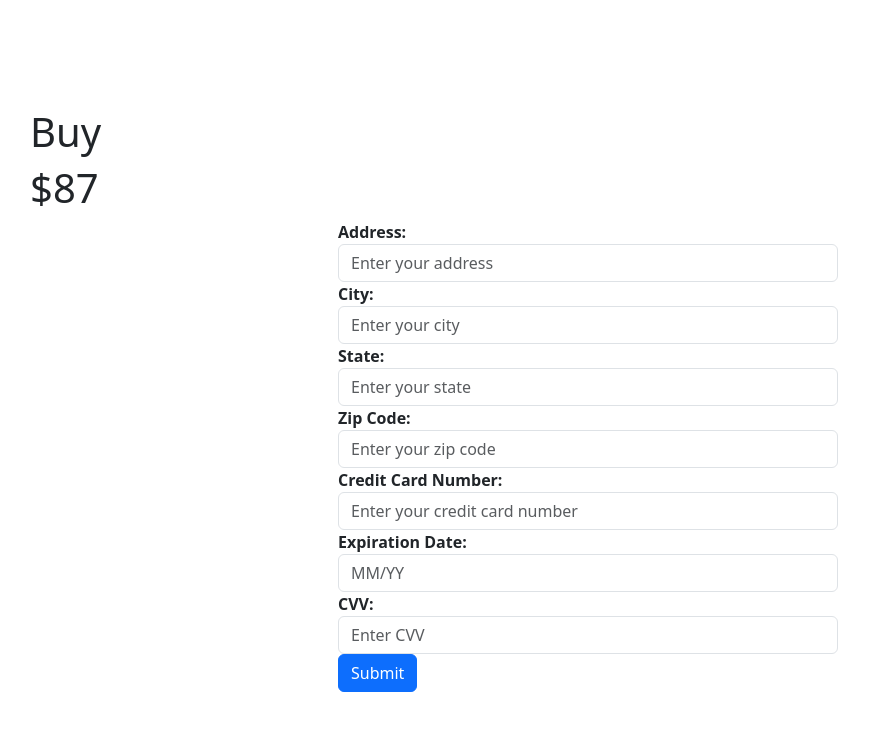
After one commit to EkanshGC/Ekagon, a Django app: page /buy/10 in a window 1280 px wide. The commit adds this page. Shown: the top 731 px of the page, without its empty margins (52-921 px from the left). Run offline with Django 4.2, Linux system fonts and the light colour scheme; a user stored in the database is signed in; data comes from the database, SQL or seed files in the repository; both versions use the stored data as it was after the commit.

Commit message:
Buy page and stuff

```diff
--- a/Ekagon/Ekagon/settings.py
+++ b/Ekagon/Ekagon/settings.py
@@ -25,7 +25,7 @@ SECRET_KEY = 'django-insecure-^7@b07$945h16#xwf0g4jray85+@sg8#mtt=xv6651iu6=2nlp
 # SECURITY WARNING: don't run with debug turned on in production!
 DEBUG = True
 
-ALLOWED_HOSTS = []
+ALLOWED_HOSTS = ["10.177.0.84", "127.0.0.1"]
 
 
 # Application definition
--- /dev/null
+++ b/Ekagon/main/templates/buy.html
@@ -0,0 +1,57 @@
+{% extends "base.html" %}
+
+{% block title %}Buy{% endblock title %}
+
+{% block extra_css %}
+<style>
+    .form-container {
+        max-width: 500px;
+        margin: 0 auto;
+    }
+
+    .form-group label {
+        font-weight: bold;
+    }
+</style>
+{% endblock extra_css %}
+
+{% block content %}
+<div class="container">
+    <h1>Buy</h1>
+    <h1>${{price}}</h1>
+    <div class="form-container">
+        <form action="{% url 'buy' listing_id=id %}" method="post">
+            {% csrf_token %}
+            <div class="form-group">
+                <label for="address">Address:</label>
+                <input type="text" class="form-control" id="address" placeholder="Enter your address">
+            </div>
+            <div class="form-group">
+                <label for="city">City:</label>
+                <input type="text" class="form-control" id="city" placeholder="Enter your city">
+            </div>
+            <div class="form-group">
+                <label for="state">State:</label>
+                <input type="text" class="form-control" id="state" placeholder="Enter your state">
+            </div>
+            <div class="form-group">
+                <label for="zipcode">Zip Code:</label>
+                <input type="text" class="form-control" id="zipcode" placeholder="Enter your zip code">
+            </div>
+            <div class="form-group">
+                <label for="creditcard">Credit Card Number:</label>
+                <input type="text" class="form-control" id="creditcard" placeholder="Enter your credit card number">
+            </div>
+            <div class="form-group">
+                <label for="expiry">Expiration Date:</label>
+                <input type="text" class="form-control" id="expiry" placeholder="MM/YY">
+            </div>
+            <div class="form-group">
+                <label for="cvv">CVV:</label>
+                <input type="text" class="form-control" id="cvv" placeholder="Enter CVV">
+            </div>
+            <button type="submit" class="btn btn-primary">Submit</button>
+        </form>
+    </div>
+</div>
+{% endblock content %}
--- a/Ekagon/main/templates/create.html
+++ b/Ekagon/main/templates/create.html
@@ -4,6 +4,11 @@
 
 {% block content %}
 <div class="container">
+    {% if message %}
+        <div class="alert alert-danger mt-4" role="alert">
+            {{ message }}
+        </div>
+    {% endif %}
     <form action="{% url 'create' %}" method="post" class="listing-form">
         {% csrf_token %}
         <div class="form-group">
--- a/Ekagon/main/templates/index.html
+++ b/Ekagon/main/templates/index.html
@@ -17,7 +17,6 @@
     <div style="display:flex; flex-direction: row;">
     <a href="{% url 'login' %}" style="margin-right: 2rem;"><button style="width:7rem; height:4rem; font-size: 1.5rem; border-radius: 1rem;" class="btn btn-primary">Login</button></a>
     <a href="{% url 'signup' %}" style="margin-right: 1rem"><button style="width:7rem; height:4rem; font-size: 1.5rem; border-radius: 1rem;" class="btn btn-primary">Sign Up</button></a>
-    <a href="{% url 'listings' %}" style="margin-left: 1rem"><button style="width:7rem; height:4rem; font-size: 1.5rem; border-radius: 1rem;" class="btn btn-primary">Listings</button></a>
     </div>
   {% endif %}
 {% endblock content %}
--- a/Ekagon/main/urls.py
+++ b/Ekagon/main/urls.py
@@ -10,4 +10,6 @@ urlpatterns = [
     path("listings", views.listings, name="listings"),
     path("listing/<str:listing_id>", views.listing, name="listing"),
     path("create", views.create, name="create"),
+    path("buy/<str:listing_id>", views.buy, name="buy"),
+    path("delete/<str:listing_id>", views.delete, name="delete"),
 ]
--- a/Ekagon/main/views.py
+++ b/Ekagon/main/views.py
@@ -1,5 +1,5 @@
 from django.shortcuts import render
-from django.http import HttpResponseRedirect
+from django.http import HttpResponseRedirect, HttpResponseForbidden
 from django.urls import reverse
 from django.contrib.auth.decorators import login_required
 
@@ -52,12 +52,14 @@ def logout_view(request):
     return HttpResponseRedirect(reverse('index'))
 
 
+@login_required
 def listings(request):
     listings = Listing.objects.all()
     return render(request, "listings.html", {
         "listings": listings,
     })
 
+@login_required
 def listing(request, listing_id):
     listing = Listing.objects.filter(id=listing_id).first()
     return render(request, "listing.html", {
@@ -72,8 +74,34 @@ def create(request):
         description = request.POST["description"]
         image = request.POST["image"]
         price = request.POST["price"]
-
-        listing = Listing(title=title, description=description, image=image, price=price, seller=request.user)
-        listing.save()
+        try:
+            listing = Listing(title=title, description=description, image=image, price=price, seller=request.user)
+            listing.save()
+        except:
+            return render(request, "create.html", {
+                "message": "An error happend"
+            })
         return HttpResponseRedirect(reverse("listing", args=[listing.id]))
     return render(request, "create.html")
+
+@login_required
+def delete(request, listing_id):
+    listing = Listing.objects.filter(pk=listing_id).first()
+    if listing.seller == request.user:
+        listing.delete()
+        return HttpResponseRedirect(reverse("listings"))
+    return HttpResponseForbidden("You are not allowed to delete this listing.")
+
+@login_required
+def buy(request, listing_id):
+    listing = Listing.objects.filter(id=listing_id).first()
+    if request.user == listing.seller:
+        return HttpResponseForbidden("You cant buy ur own thing muther finko")
+    if request.method == "POST":
+        listing.available = False
+        listing.save()
+        return HttpResponseRedirect(reverse("index"))
+    return render(request, "buy.html", {
+        "id": listing_id,
+        "price": listing.price,
+        })
```
Also changed, not shown: Ekagon/main/templates/listing.html (+42 -3 lines), Ekagon/main/templates/listings.html (+22 -6 lines), Ekagon/db.sqlite3.
